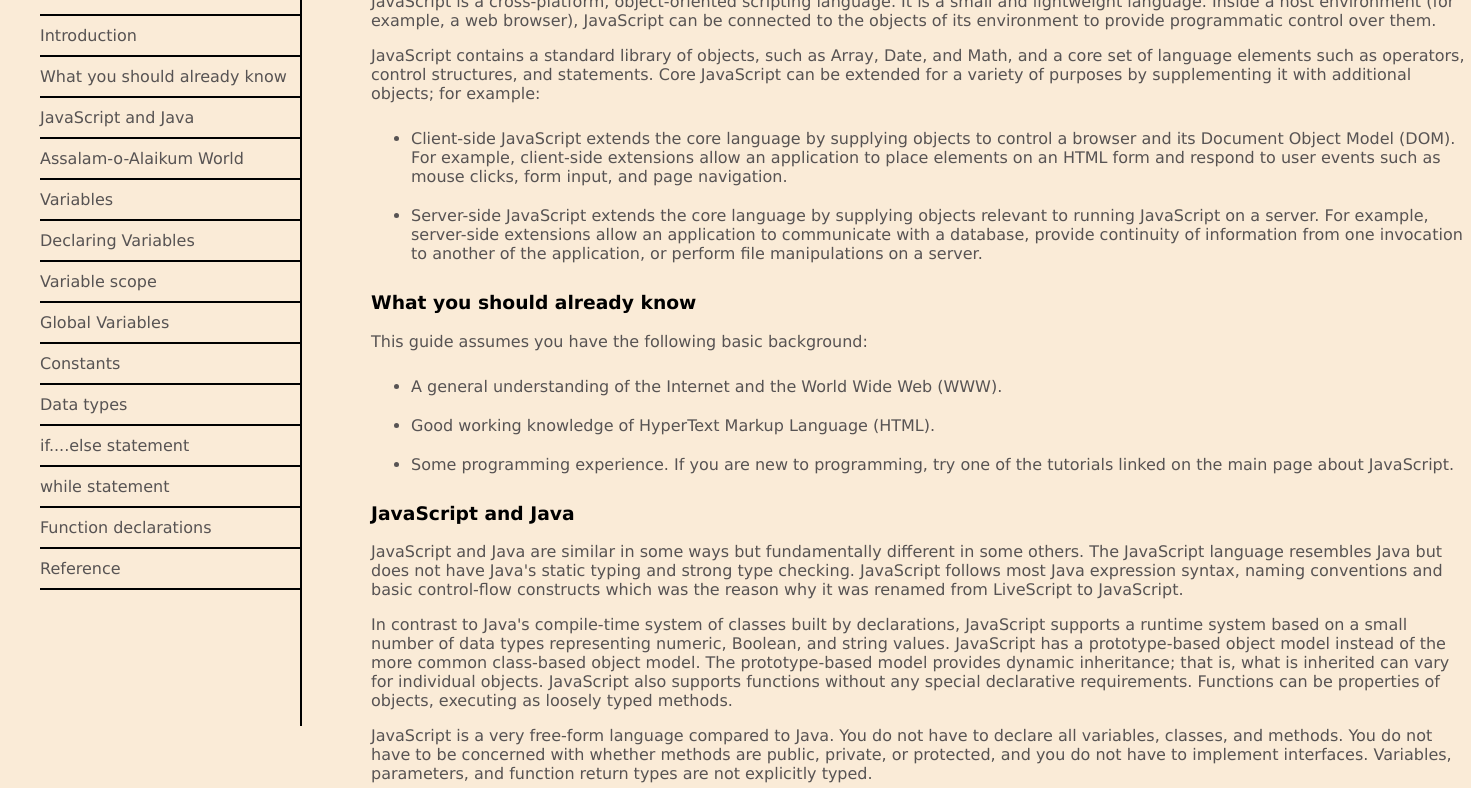
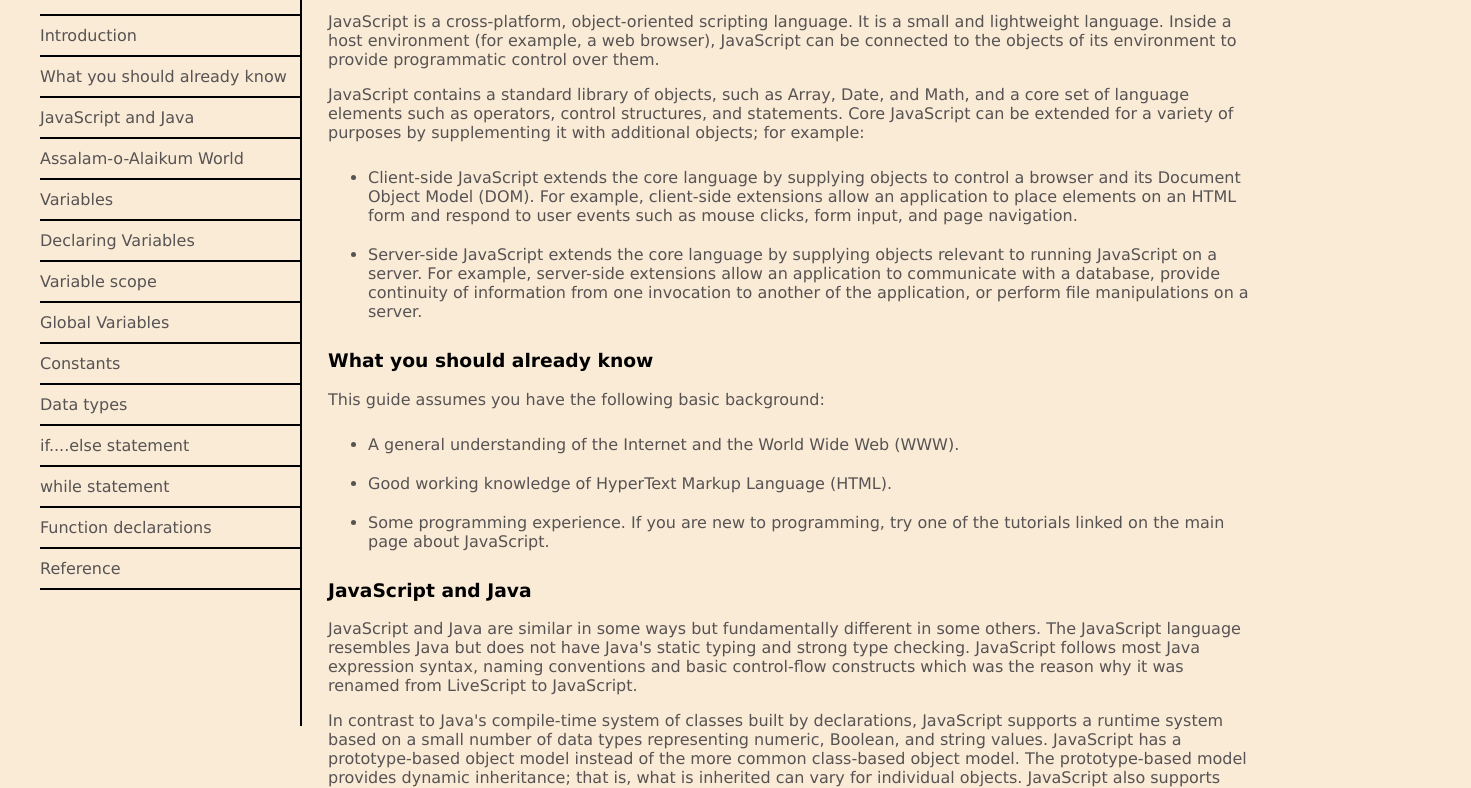
Before and after one commit to bsf2000650/14-Technical_Documentation_Page_FCC_Certification_Project_Projec_14, a plain HTML site: page index.html in a window 1280 px wide. Shown: the part 74-862 px from the top of the page, 1471 px wide, since content can reach past the window. Drawn offline with Linux system fonts and the light colour scheme.

Commit message:
Rectified project. Corrected misaligned.

```diff
--- a/styles.css
+++ b/styles.css
@@ -1,6 +1,4 @@
-body{
-    /* margin: 0;
-    padding: 0; */
+html,body{
     background-color: antiquewhite;
     font-family: Verdana, Geneva, Tahoma, sans-serif;
     color: rgb(87, 83, 83);
@@ -8,10 +6,11 @@ body{
 }
 main{
     position: absolute;
-    margin-top: 0;
+    margin-left: 300px;
     margin-bottom: 20px;
-    width: 1100px;
-    min-width: 300px;
+    padding: 20px;
+    /* width: 1100px; */
+    /* min-width: 300px; */
 }
 aside{
     /* position: fixed; */
@@ -21,7 +20,7 @@ aside{
     top: 0;
     left: 0;
     height: 100%;
-    min-width: 290px;
+    /* min-width: 290px; */
 }
 ul{
     list-style: none;
@@ -32,10 +31,10 @@ li{
     padding: 10px 0px;
     border-bottom: 2px solid black;
 }
-section{
+/* section{
     position: relative;
     left: 33%;
-}
+} */
 h1{
     color: black;
 }
```
Also changed, not shown: index.html (+2 -2 lines).
